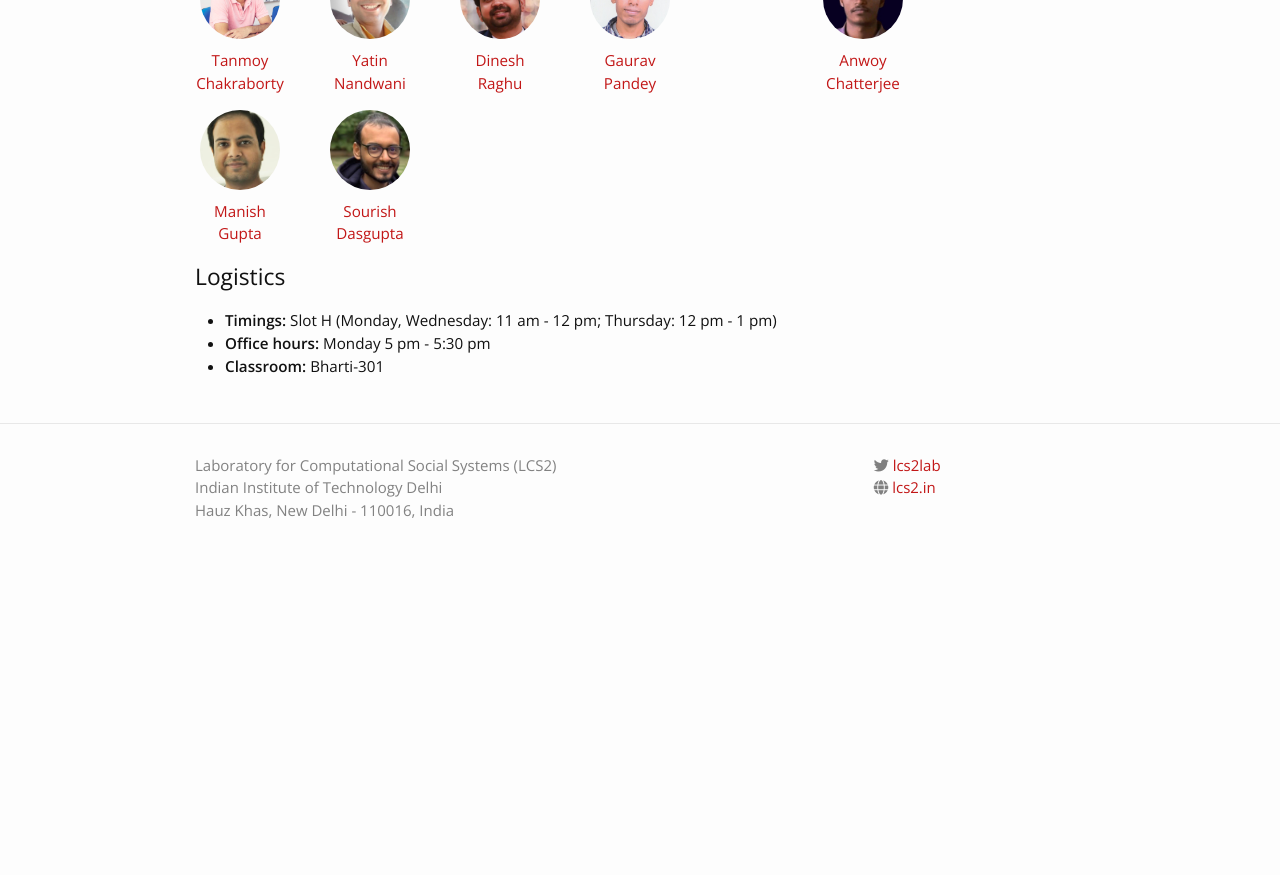
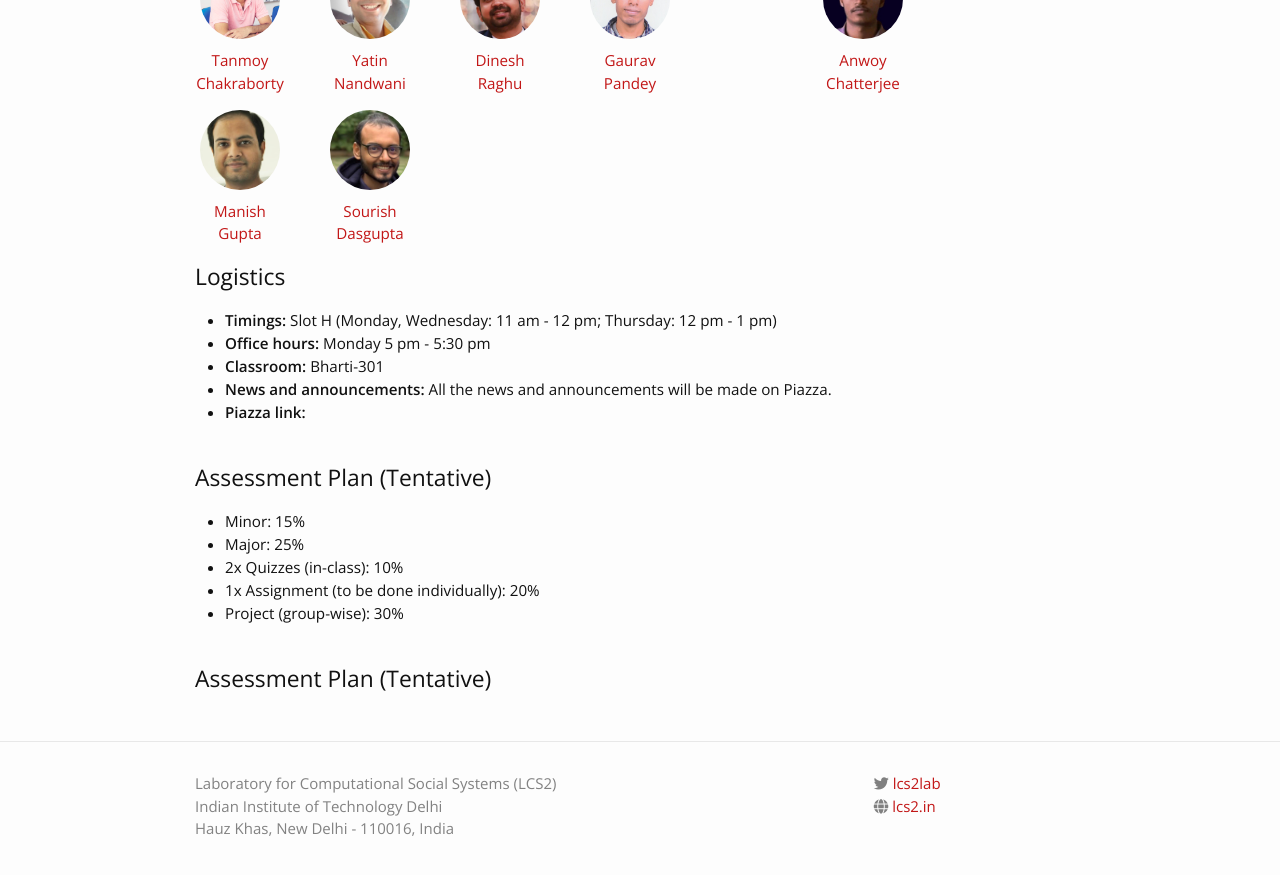
Before and after one commit to lcs2-iitd/ELL881-AIL821-2401, a Jekyll site: the page built from index.md, in a window 1280 px wide and 900 px high, scrolled down 1134 px. Shown: the top 875 px of the window. Built offline with Jekyll 4.4.1, drawn with Linux system fonts in a browser that asks for light colours; nearby versions of some CDN libraries; before the commit the page ends 1715 px from its top, so only the background shows below that.

Commit message:
Update home.html

```diff
--- a/_layouts/home.html
+++ b/_layouts/home.html
@@ -76,6 +76,19 @@ layout: default
         <li><b>Timings:</b> Slot H (Monday, Wednesday: 11 am - 12 pm; Thursday: 12 pm - 1 pm)</li>
       <li><b>Office hours:</b> Monday 5 pm - 5:30 pm</li>
       <li><b>Classroom:</b> Bharti-301</li>
+        <li><b>News and announcements:</b> All the news and announcements will be made on Piazza.</li>
+        <li><b>Piazza link:</b> </li>
     </ul>
+<br/>
+<h2>Assessment Plan (Tentative)</h2>
+    <ul>
+            <li>Minor: 15%</li>
+            <li>Major: 25%</li>
+          <li>2x Quizzes (in-class): 10%</li>
+        <li>1x Assignment (to be done individually): 20%</li>
+        <li>Project (group-wise): 30%</li>
+    </ul>
+<br/>
+<h2>Assessment Plan (Tentative)</h2>
 </div>
 </div>
```
